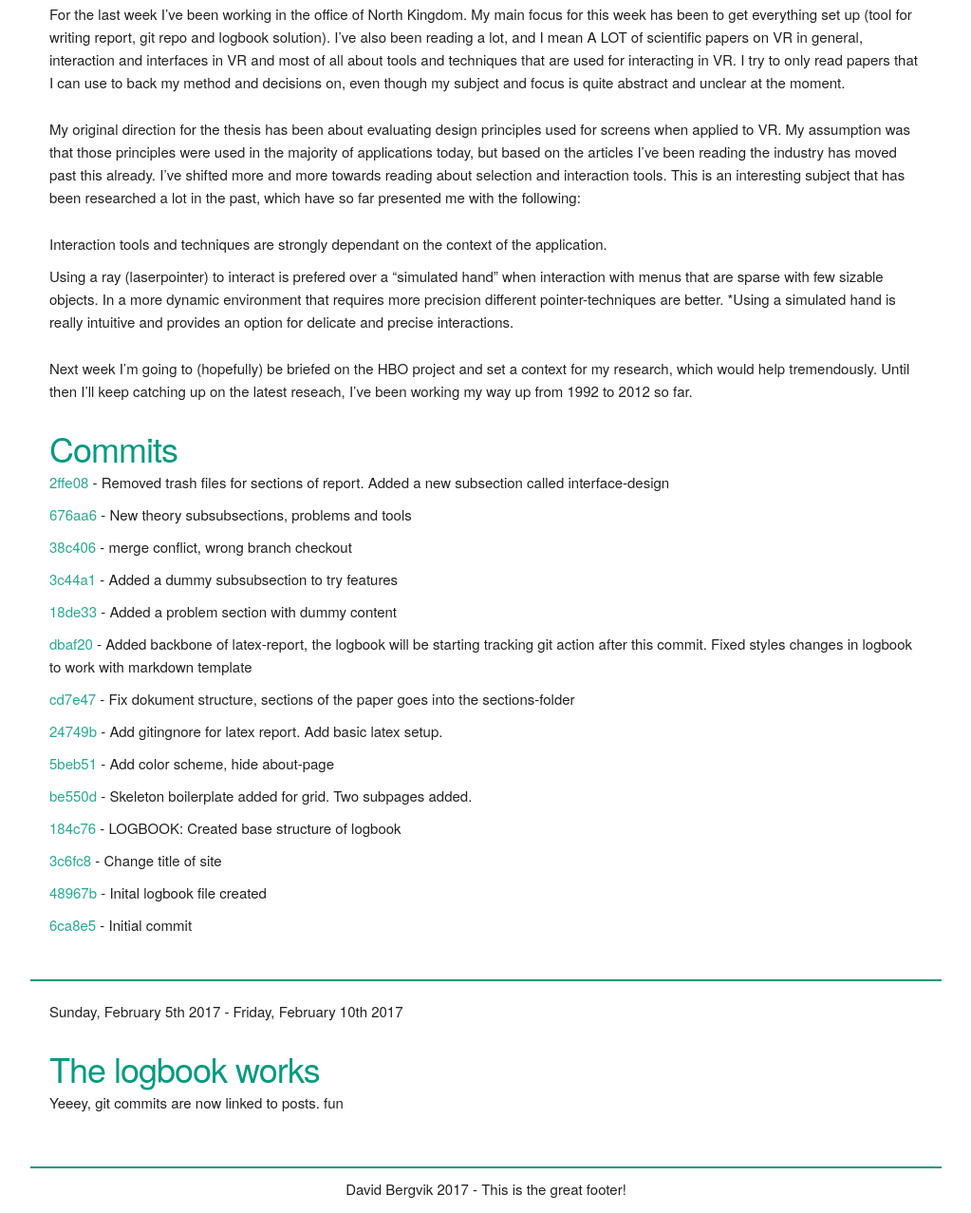
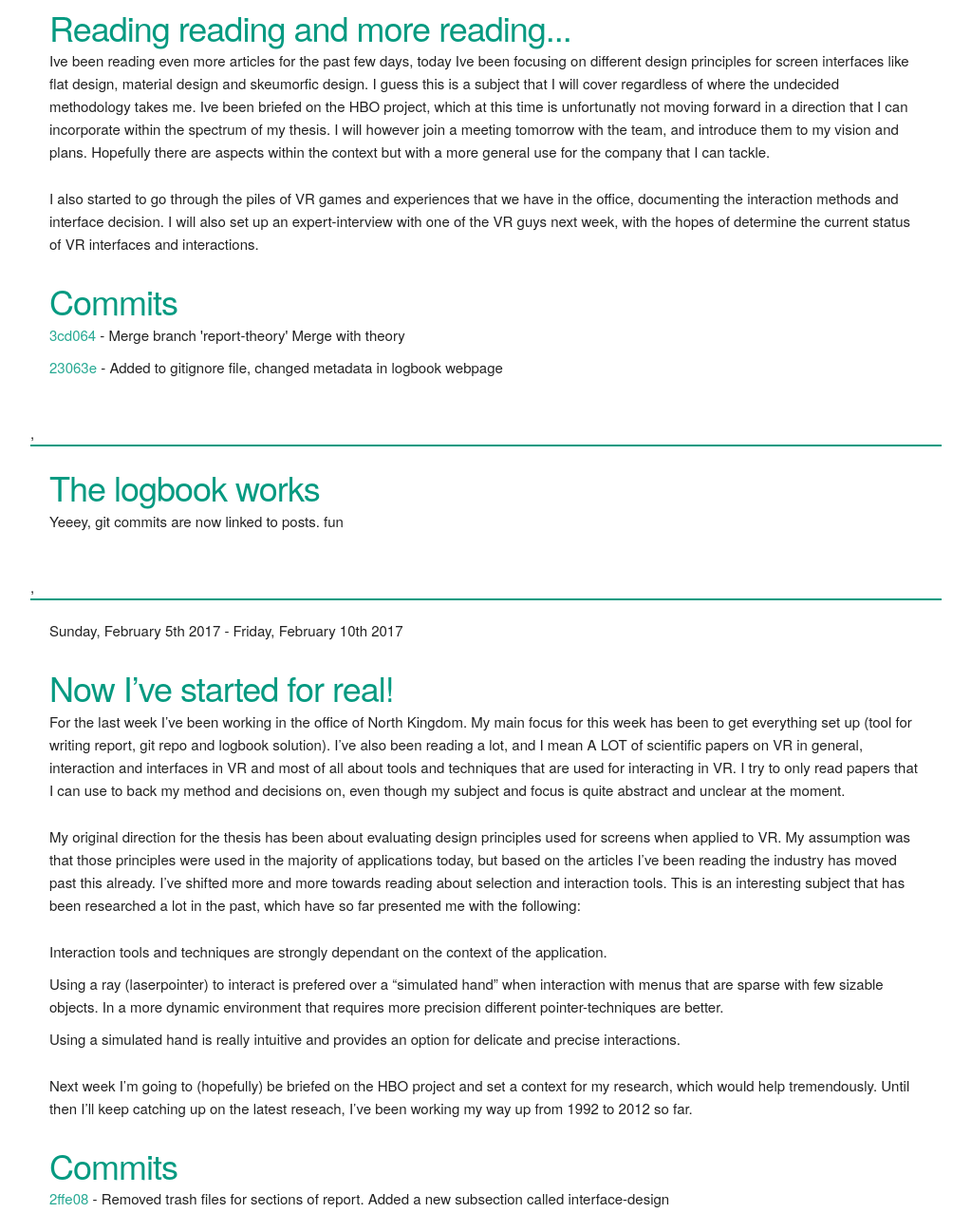
Before and after one commit to davidbergvik/Master-Thesis-IxD, a website: page index.html in a window 1280 px wide. Shown: the part 194-1471 px from the top of the page at 95% size, without its empty margins (128-1151 px from the left). Drawn offline with Linux system fonts and the light colour scheme.

Commit message:
New log post

```diff
--- a/index.html
+++ b/index.html
@@ -7,6 +7,7 @@
     <title>Logbook - David Bergvik</title>
   <meta name="description" content="Master thesis logbook">
   <meta name="author" content="David Bergvik">
+
 
 
     <link rel="stylesheet" href="css/skeleton.css">
@@ -41,13 +42,26 @@
         </div>
       </header>
       <main>
-      <article><h3 id="now-i-ve-started-for-real-">Now I’ve started for real!</h3>
+        <article><p>Sunday, February 12th 2017 - Thursday, February 16th 2017</p>
+<h3 id="reading-reading-and-more-reading-">Reading reading and more reading...</h3>
+<p>Ive been reading even more articles for the past few days, today Ive been focusing on different design principles for screen interfaces like flat design, material design and skeumorfic design. I guess this is a subject that I will cover regardless of where the undecided methodology takes me. Ive been briefed on the HBO project, which at this time is unfortunatly not moving forward in a direction that I can incorporate within the spectrum of my thesis. I will however join a meeting tomorrow with the team, and introduce them to my vision and plans. Hopefully there are aspects within the context but with a more general use for the company that I can tackle. </p>
+<p>I also started to go through the piles of VR games and experiences that we have in the office, documenting the interaction methods and interface decision. I will also set up an expert-interview with one of the VR guys next week, with the hopes of determine the current status of VR interfaces and interactions.</p>
+<h3 id="commits">Commits</h3>
+<ul>
+<li><a href="https://github.com/davidbergvik/master-thesis-IxD/commit/3cd0644d9f5165d3e52baf3f83855d4fe0868dc7">3cd064</a> - Merge branch &#39;report-theory&#39;
+Merge with theory</li>
+<li><a href="https://github.com/davidbergvik/master-thesis-IxD/commit/23063ef3aabeeae67570108d52e7667399fd9811">23063e</a> - Added to gitignore file, changed metadata in logbook webpage</li>
+</ul>
+</article>,<article><h3 id="the-logbook-works">The logbook works</h3>
+<p>Yeeey, git commits are now linked to posts. fun</p>
+</article>,<article><p>Sunday, February 5th 2017 - Friday, February 10th 2017</p>
+<h3 id="now-i-ve-started-for-real-">Now I’ve started for real!</h3>
 <p>For the last week I’ve been working in the office of North Kingdom. My main focus for this week has been to get everything set up (tool for writing report, git repo and logbook solution).  I’ve also been reading a lot, and I mean A LOT of scientific papers on VR in general, interaction and interfaces in VR and most of all about tools and techniques that are used for interacting in VR. I try to only read papers that I can use to back my method and decisions on, even though my subject and focus is quite abstract and unclear at the moment.</p>
 <p>My original direction for the thesis has been about evaluating design principles used for screens when applied to VR. My assumption was that those principles were used in the majority of applications today, but based on the articles I’ve been reading the industry has moved past this already. I’ve shifted more and more towards reading about selection and interaction tools. This is an interesting subject that has been researched a lot in the past, which have so far presented me with the following:</p>
 <ul>
 <li>Interaction tools and techniques are strongly dependant on the context of the application.</li>
-          <li>Using a ray (laserpointer) to interact is prefered over a “simulated hand” when interaction with menus that are sparse with few sizable objects. In a more dynamic environment that requires more precision different pointer-techniques are better.
-            *Using a simulated hand is really intuitive and provides an option for delicate and precise interactions.</li>
+<li>Using a ray (laserpointer) to interact is prefered over a “simulated hand” when interaction with menus that are sparse with few sizable objects. In a more dynamic environment that requires more precision different pointer-techniques are better.</li>
+<li>Using a simulated hand is really intuitive and provides an option for delicate and precise interactions.</li>
 </ul>
 <p>Next week I’m going to (hopefully) be briefed on the HBO project and set a context for my research, which would help tremendously. Until then I’ll keep catching up on the latest reseach, I’ve been working my way up from 1992 to 2012 so far.</p>
 <h3 id="commits">Commits</h3>
@@ -67,13 +81,7 @@
 <li><a href="https://github.com/davidbergvik/master-thesis-IxD/commit/48967bb56cbf5df2d6423fa5665ef04e0236138f">48967b</a> - Inital logbook file created</li>
 <li><a href="https://github.com/davidbergvik/master-thesis-IxD/commit/6ca8e50a8043d62a654b94d405a52fc0c829fafd">6ca8e5</a> - Initial commit</li>
 </ul>
-        </article>
-        <article><p>Sunday, February 5th 2017 - Friday, February 10th 2017</p>
-          <h3 id="the-logbook-works">The logbook works</h3>
-          <p>Yeeey, git commits are now linked to posts. fun</p>
-
-        </article>
-
+</article>,<article></article>
       </main>
       <footer>
       	David Bergvik 2017 - This is the great footer!
```
Lines whose indentation alone changed are shown as unchanged.
